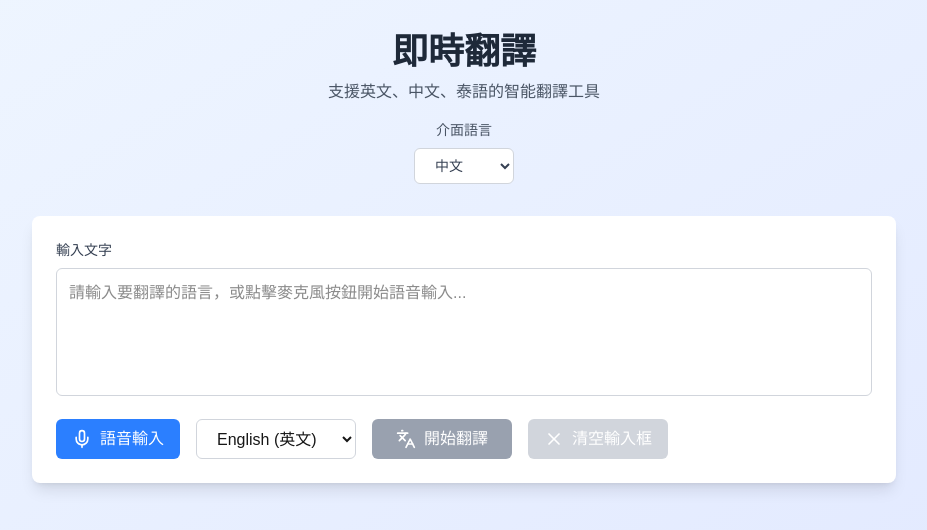
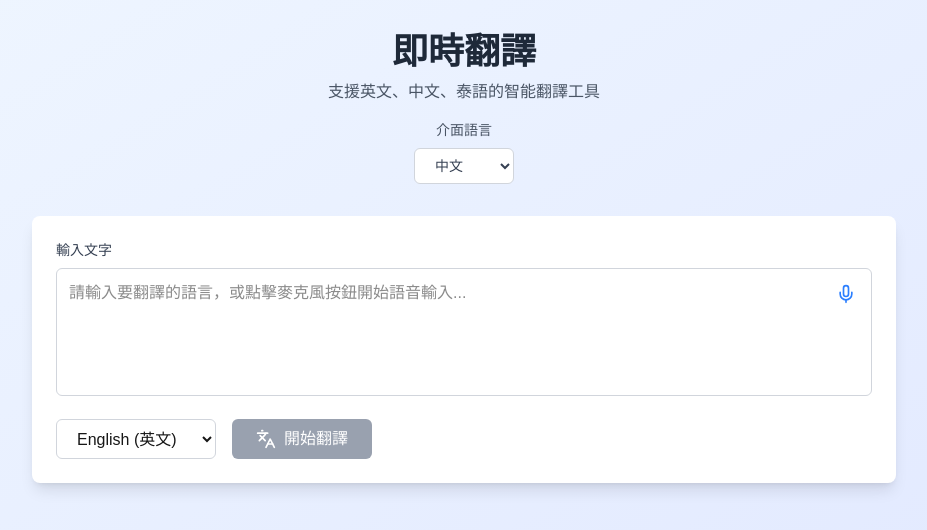
Before and after one commit to Jessy0715/translator, a Next.js app: page / in a window 1280 px wide. Shown: the top 530 px of the page, without its empty margins (176-1103 px from the left). Built offline with nearby package versions, Linux system fonts and the light colour scheme.

Commit message:
UI ICON 更新

```diff
--- a/src/app/page.tsx
+++ b/src/app/page.tsx
@@ -1,7 +1,7 @@
 "use client";
 
 import { useState, useRef } from "react";
-import { Mic, MicOff, Languages, Loader2, Globe, X } from "lucide-react";
+import { Mic, MicOff, Languages, Loader2, Globe, X, Undo2 } from "lucide-react";
 import { locales, type LocaleKey, type Translations, defaultLocale } from "@/locales";
 
 type TargetLanguage = "en" | "zh" | "th";
@@ -52,6 +52,8 @@ export default function Home() {
   const [isTranslating, setIsTranslating] = useState(false);
   const [error, setError] = useState("");
   const [currentLocale, setCurrentLocale] = useState<LocaleKey>(defaultLocale);
+  const [lastClearedText, setLastClearedText] = useState("");
+  const [showUndoButton, setShowUndoButton] = useState(false);
 
   const recognitionRef = useRef<SpeechRecognition | null>(null);
 
@@ -163,9 +165,29 @@ export default function Home() {
   };
 
   const clearInput = () => {
+    // 只有在有文字時才保存並顯示復原按鈕
+    if (inputText.trim()) {
+      setLastClearedText(inputText);
+      setShowUndoButton(true);
+    }
     setInputText("");
     setTranslationResult(null);
     setError("");
+  };
+
+  const undoClear = () => {
+    setInputText(lastClearedText);
+    setShowUndoButton(false);
+    setLastClearedText("");
+  };
+
+  // 監聽手動輸入變化，隱藏復原按鈕
+  const handleInputChange = (e: React.ChangeEvent<HTMLTextAreaElement>) => {
+    setInputText(e.target.value);
+    // 如果使用者手動修改文字，隱藏復原按鈕
+    if (showUndoButton) {
+      setShowUndoButton(false);
+    }
   };
 
   const handleTranslate = async () => {
@@ -244,32 +266,63 @@ export default function Home() {
             <label htmlFor="input-text" className="block text-sm font-medium text-gray-700 dark:text-gray-300 mb-2">
 {t.inputLabel}
             </label>
+            <div className="relative">
               <textarea
                 id="input-text"
                 value={inputText}
-              onChange={(e) => setInputText(e.target.value)}
+                onChange={handleInputChange}
                 placeholder={t.inputPlaceholder}
-              className="w-full h-32 p-3 border border-gray-300 dark:border-gray-600 rounded-md
+                className="w-full h-32 p-3 pr-24 border border-gray-300 dark:border-gray-600 rounded-md
                          focus:ring-2 focus:ring-blue-500 focus:border-transparent
                          dark:bg-gray-700 dark:text-white resize-none"
               />
 
+              {/* Icons in textarea */}
+              <div className="absolute top-3 right-3 flex gap-1">
+                {/* Undo button - only show after clearing with X button */}
+                {showUndoButton && (
+                  <button
+                    onClick={undoClear}
+                    className="p-1 text-orange-500 hover:text-orange-600 dark:hover:text-orange-400
+                             rounded transition-colors"
+                    disabled={isTranslating}
+                    title="復原清空"
+                  >
+                    <Undo2 size={20} />
+                  </button>
+                )}
+
+                {/* Clear button - only show when there's text and no undo button */}
+                {inputText.trim() && !showUndoButton && (
+                  <button
+                    onClick={clearInput}
+                    className="p-1 text-gray-400 hover:text-gray-600 dark:hover:text-gray-300
+                             rounded transition-colors"
+                    disabled={isTranslating}
+                    title="清空輸入"
+                  >
+                    <X size={20} />
+                  </button>
+                )}
+
+                {/* Voice button */}
+                <button
+                  onClick={isListening ? stopVoiceRecognition : startVoiceRecognition}
+                  className={`p-1 rounded transition-colors
+                    ${isListening
+                      ? "text-red-500 hover:text-red-600"
+                      : "text-blue-500 hover:text-blue-600"
+                    }`}
+                  disabled={isTranslating}
+                  title={isListening ? "停止語音輸入" : "開始語音輸入"}
+                >
+                  {isListening ? <MicOff size={20} /> : <Mic size={20} />}
+                </button>
+              </div>
+            </div>
+
             {/* Control Buttons */}
             <div className="flex flex-col sm:flex-row gap-4 mt-4">
-              {/* Voice Input Button */}
-              <button
-                onClick={isListening ? stopVoiceRecognition : startVoiceRecognition}
-                className={`flex items-center justify-center gap-2 px-4 py-2 rounded-md transition-colors
-                  ${isListening
-                    ? "bg-red-500 hover:bg-red-600 text-white"
-                    : "bg-blue-500 hover:bg-blue-600 text-white"
-                  }`}
-                disabled={isTranslating}
-              >
-                {isListening ? <MicOff size={20} /> : <Mic size={20} />}
-                {isListening ? t.voiceStop : t.voiceStart}
-              </button>
-
               {/* Translation Target Language Selector */}
               <select
                 value={targetLanguage}
@@ -299,18 +352,6 @@ export default function Home() {
                   <Languages size={20} />
                 )}
                 {isTranslating ? t.translating : t.translate}
-              </button>
-
-              {/* Clear Button */}
-              <button
-                onClick={clearInput}
-                disabled={isTranslating || !inputText.trim()}
-                className="flex items-center justify-center gap-2 px-4 py-2 bg-gray-500 text-white
-                         rounded-md hover:bg-gray-600 disabled:bg-gray-300 disabled:cursor-not-allowed
-                         transition-colors"
-              >
-                <X size={20} />
-                {t.clearInput}
               </button>
             </div>
           </div>
```
Lines whose indentation alone changed are shown as unchanged.
